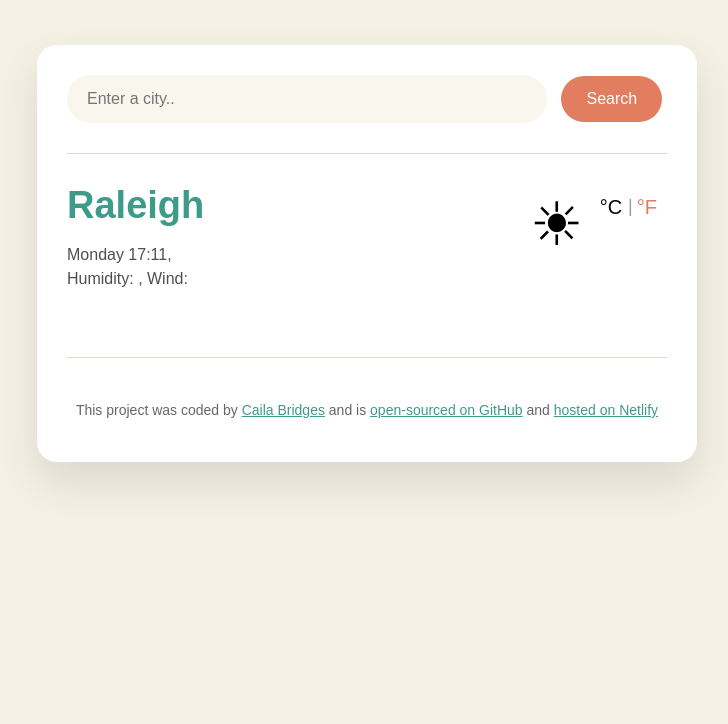
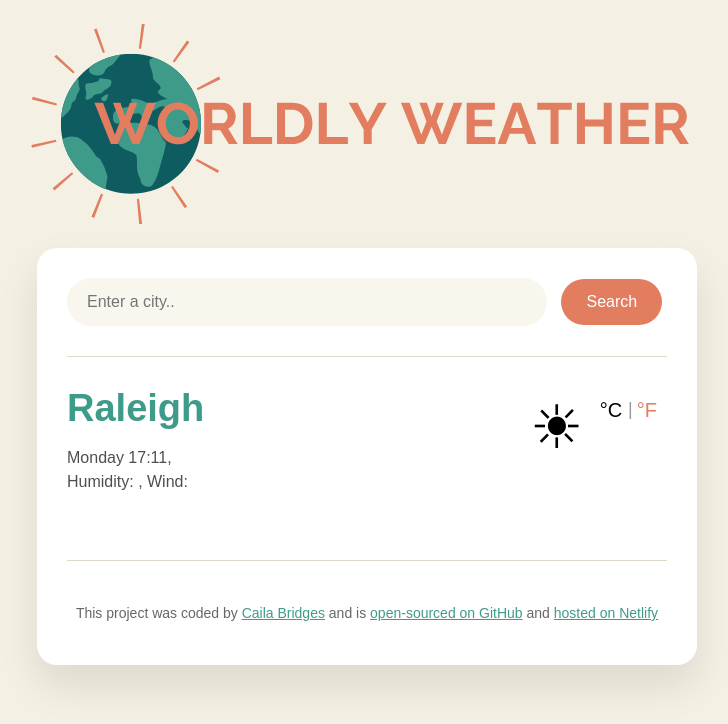
Before and after one commit to cailabridges/weather-app, a website: page index.html in a window 1280 px wide. Shown: the whole page, without its empty margins (273-1001 px from the left). Drawn offline with nearby package versions, Linux system fonts and the light colour scheme; no server answers.

Commit message:
Add weather app logo and update styling

```diff
--- a/index.html
+++ b/index.html
@@ -10,6 +10,9 @@
   <title>My weather application</title>
 </head>
 <body>
+  <div class="logo">
+    <img class="worldy-weather-logo" src="src/images/worldly-weather.svg" alt="Worldy Weather Logo">
+  </div>
   <div class="weather-app-container">
     <header>
       <form id="search-form">
--- a/src/styles.css
+++ b/src/styles.css
@@ -23,10 +23,18 @@ footer a {
   color: #3e9b8a;
 }
 
+.logo img {
+  display: block;
+  margin: 24px auto;
+  padding-left: 14px;
+  max-width: 700px;
+
+}
+
 .weather-app-container {
   background: #ffffff;
   max-width: 600px;
-  margin: 45px auto;
+  margin: 0px auto 45px auto;
   padding: 30px;
   border-radius: 20px;
   box-shadow: 0 20px 40px rgba(0, 0, 0, 0.1);
```
Also changed, not shown: src/images/worldly-weather.svg (added), src/images/worldly-weather1.svg (added).
